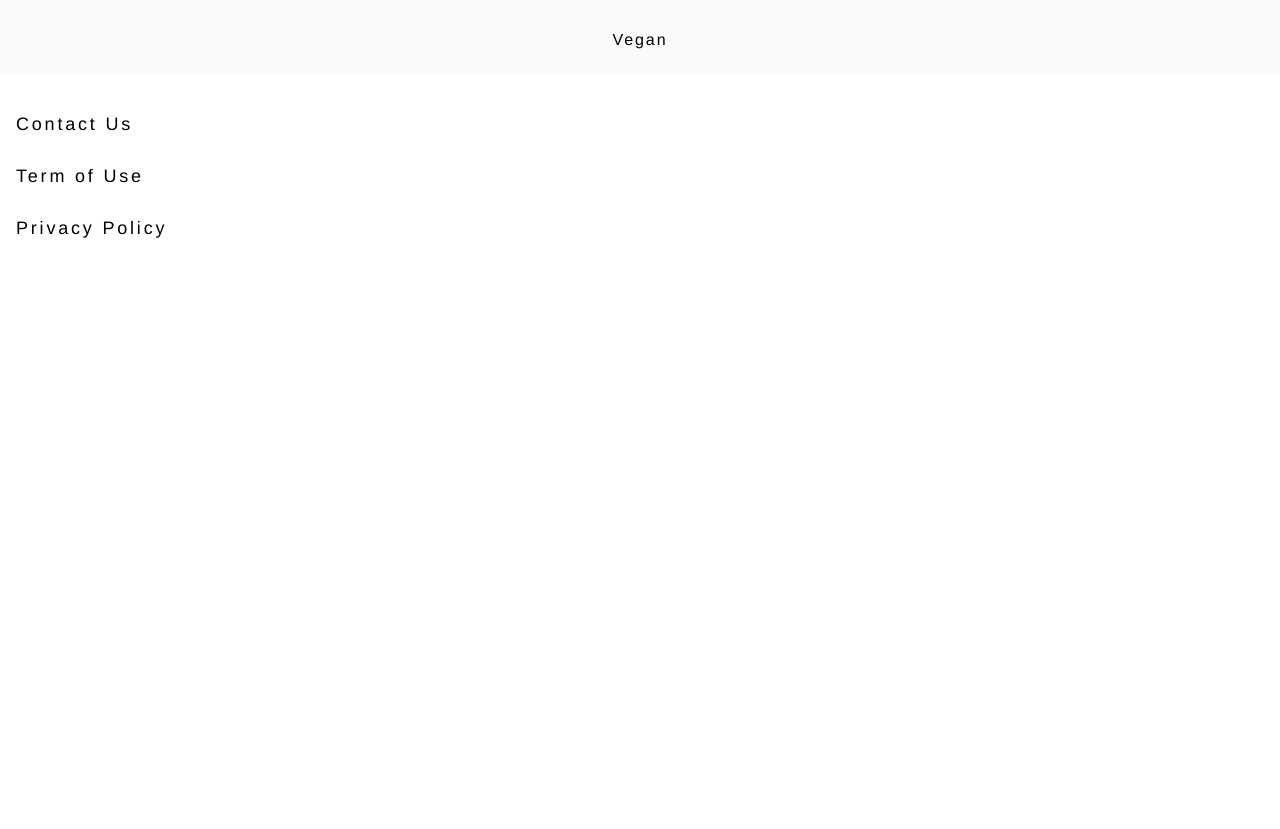
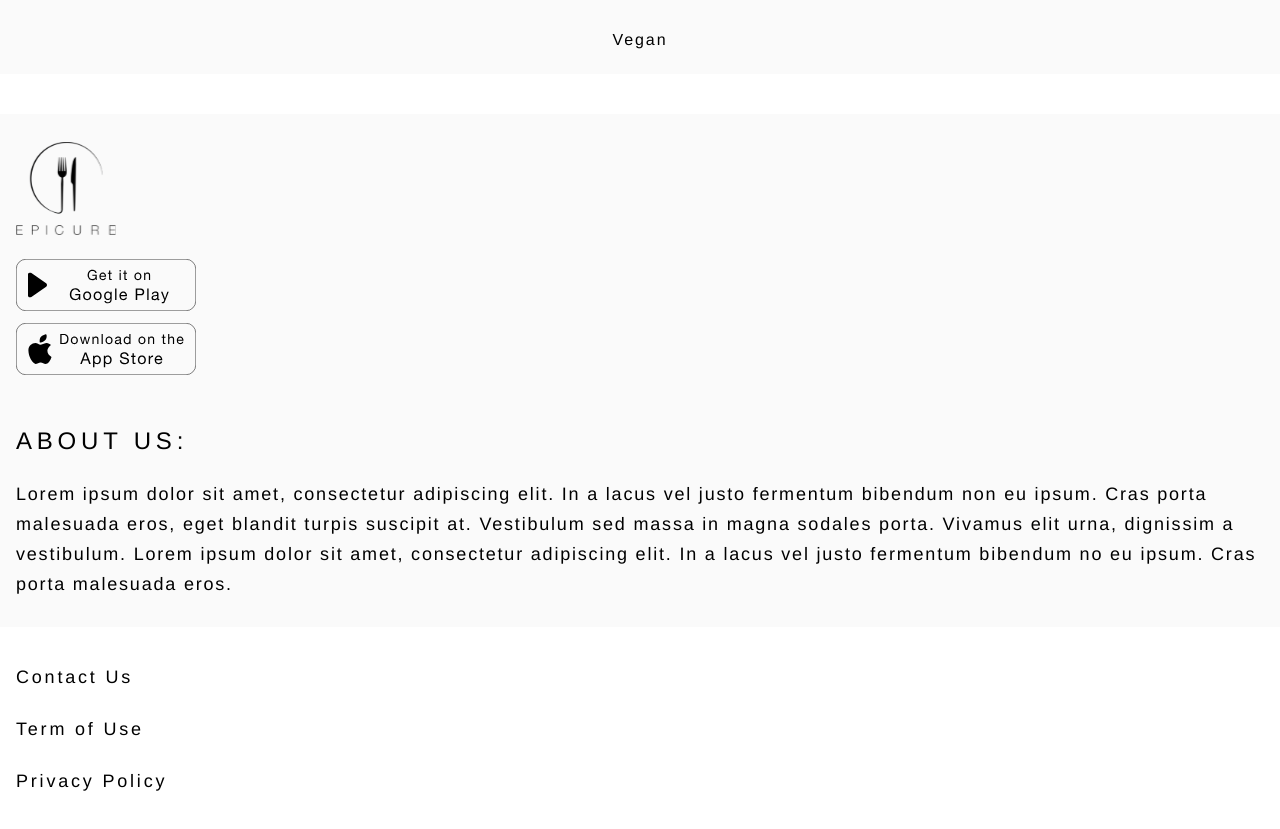
Before and after one commit to ilayG0/epicure, a Next.js app: page / in a window 1280 px wide. Shown: the part 2183-3012 px from the top of the page. Before the commit the page ends 2461 px from the top, so only its background shows below. Built offline with nearby package versions, Linux system fonts and the light colour scheme.

Commit message:
about section

```diff
--- a/app/(root)/page.tsx
+++ b/app/(root)/page.tsx
@@ -5,6 +5,7 @@ import { Dish } from "@/types/dish.type";
 import { Icon } from "@/types/icon.type";
 import SignatureDishes from "@/components/home/signature-dishes-section";
 import IconsSection from "@/components/home/icons-section";
+import AboutEpicure from "@/components/home/about-section";
 
 // move to a help function service
 async function getRestaurants(): Promise<Restaurant[]> {
@@ -28,16 +29,25 @@ async function getIcons(): Promise<Icon[]> {
   return res.json();
 }
 
+async function getAbout(): Promise<string> {
+  const res = await fetch("http://localhost:3000/api/about", {
+    cache: "no-store",
+  });
+  return res.json();
+}
+
 const Page = async () => {
   const restaurants: Restaurant[] = await getRestaurants();
   const dishes: Dish[] = await getSignatureDishes();
   const icons: Icon[] = await getIcons();
+  const about: string = await getAbout();
   return (
     <>
       <Hero />
       <PopularRestaurants restaurants={restaurants} />
       <SignatureDishes dishes={dishes} />
       <IconsSection icons={icons} />
+      <AboutEpicure about={about}/>
     </>
   );
 };
--- a/app/api/about/route.ts
+++ b/app/api/about/route.ts
@@ -0,0 +1,5 @@
+import { about } from "@/app/api/mocDB";
+
+export async function GET() {
+  return Response.json(about);
+}
--- a/components/home/about-section.tsx
+++ b/components/home/about-section.tsx
@@ -0,0 +1,44 @@
+"use client";
+
+import Image from "next/image";
+
+export default function AboutEpicure({
+  about,
+}: {
+  about: string;
+}) {
+  return (
+    <section className="mt-10 px-4 bg-epicure pt-7 pb-7">
+      <div className="flex flex-col items-start gap-2">
+        <Image
+          src="/assets/images/epicure-logo.svg"
+          alt="Epicure logo"
+          width={100}
+          height={95}
+        />
+      </div>
+      <div className="mt-6 flex flex-col items-start gap-3">
+        <Image
+          src="/assets/images/google-btn.svg"
+          alt="Epicure logo"
+          width={180}
+          height={55}
+        />
+        <Image
+          src="/assets/images/apple-btn.svg"
+          alt="Epicure logo"
+          width={180}
+          height={55}
+        />
+      </div>
+      <div className="mt-12">
+        <h2 className=" uppercase tracking-[0.2em] pb-5 ">
+          About us:
+        </h2>
+        <p className="text-[18px] leading-[30px] tracking-widest">
+          {about}
+        </p>
+      </div>
+    </section>
+  );
+}
```
Also changed, not shown: components/ui/app-button.tsx (deleted), public/assets/images/apple-btn.svg (added), public/assets/images/google-btn.svg (added).
